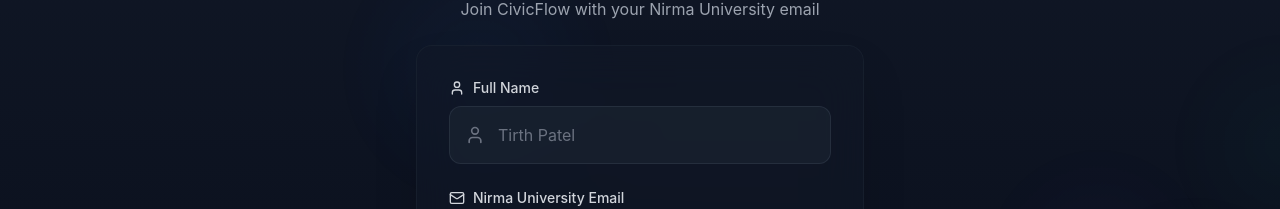
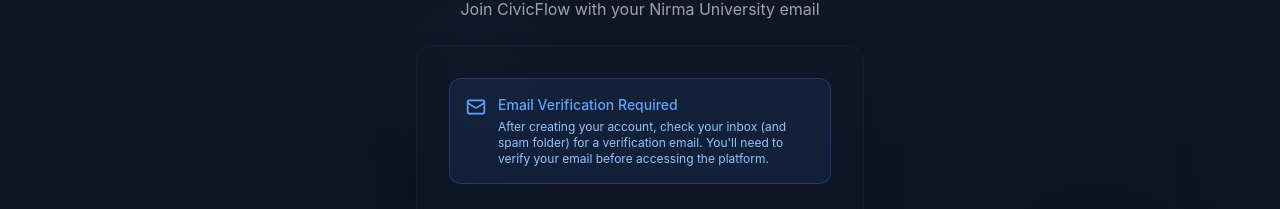
Before and after one commit to tirth1356/CivicFlow, a React (Vite) app: page /signup in a window 1280 px wide. Shown: the part 257-466 px from the top of the page. Built offline with nearby package versions, Linux system fonts and the light colour scheme; no server answers.

Commit message:
login fix

```diff
--- a/src/pages/Login.jsx
+++ b/src/pages/Login.jsx
@@ -152,7 +152,7 @@
             <div className="inline-flex items-center px-4 py-2 rounded-full bg-blue-500/10 border border-blue-500/30">
             <University className="w-4 h-4 mr-2 text-blue-400" />
             <span className="text-sm font-medium text-blue-400">
-              Nirma University Access Only • Check spam/inbox for verification emails
+              Nirma University Access Only
             </span>
           </div>
           </div>
--- a/src/pages/Signup.jsx
+++ b/src/pages/Signup.jsx
@@ -135,6 +135,19 @@
                 <p className="text-red-300 text-sm">{error}</p>
               </motion.div>
             )}
+
+            {/* Email Verification Notice */}
+            <div className="bg-blue-500/10 border border-blue-500/30 rounded-xl p-4">
+              <div className="flex items-start space-x-3">
+                <Mail className="w-5 h-5 text-blue-400 flex-shrink-0 mt-0.5" />
+                <div>
+                  <h4 className="text-blue-400 font-medium text-sm mb-1">Email Verification Required</h4>
+                  <p className="text-blue-300 text-xs">
+                    After creating your account, check your inbox (and spam folder) for a verification email. You'll need to verify your email before accessing the platform.
+                  </p>
+                </div>
+              </div>
+            </div>
 
             {/* Name Field */}
             <div className="space-y-2">
```
